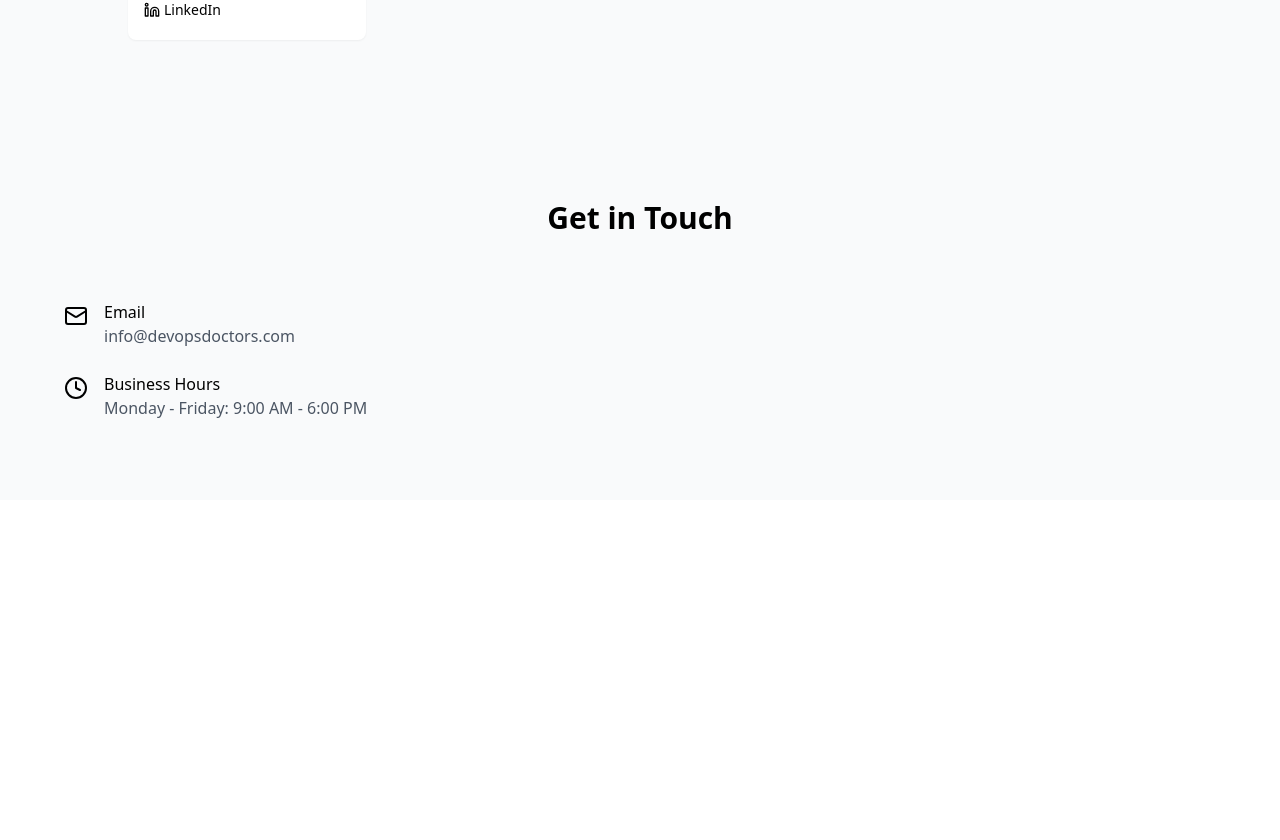
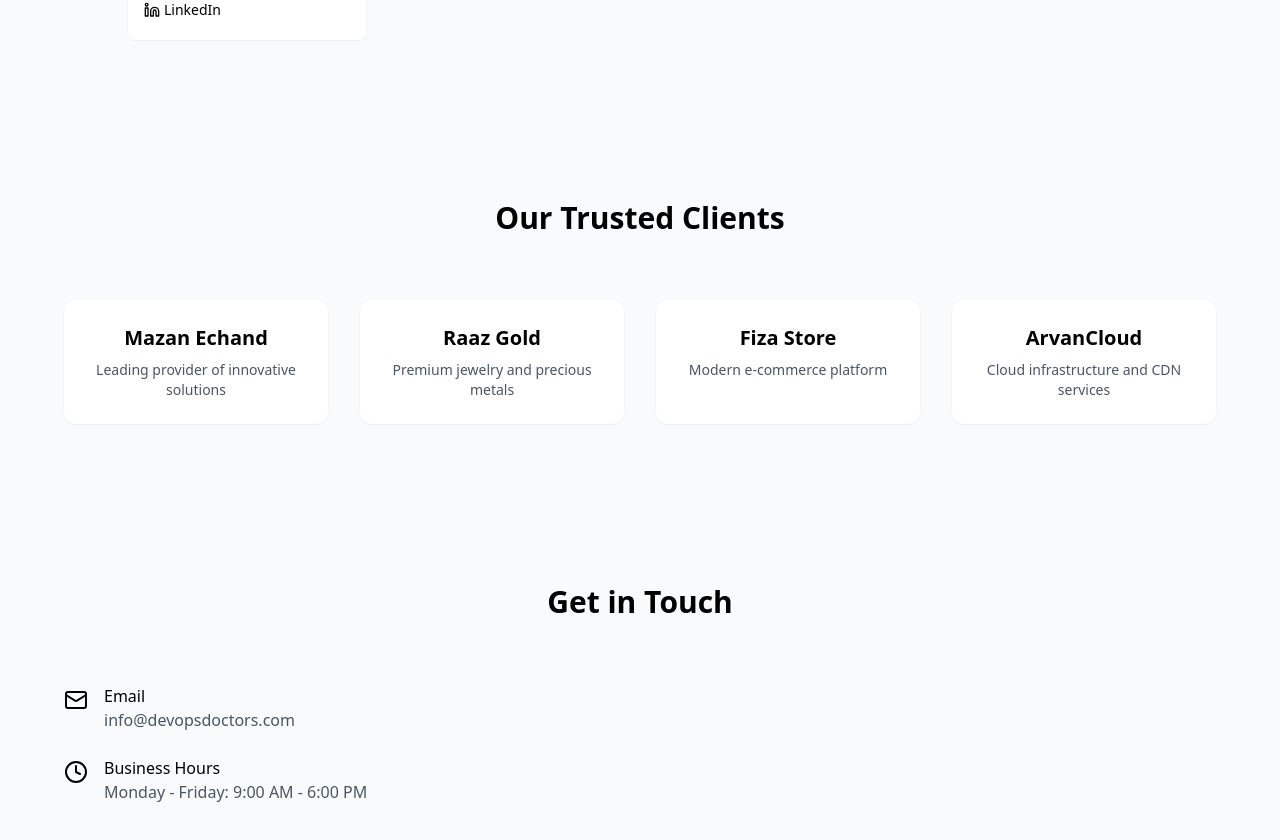
Before and after one commit to devopsdoctors/website, a React (Vite) app: page / in a window 1280 px wide. Shown: the part 5780-6620 px from the top of the page. Before the commit the page ends 6280 px from the top, so only its background shows below. Built offline with nearby package versions, Linux system fonts and the light colour scheme.

Commit message:
clients: fix client func app

```diff
--- a/src/App.tsx
+++ b/src/App.tsx
@@ -21,6 +21,7 @@ function App() {
           <Process />
           <TechStack />
           <Team />
+          <Clients />
           <Contact />
         </main>
         <TeamMemberModal />
```
